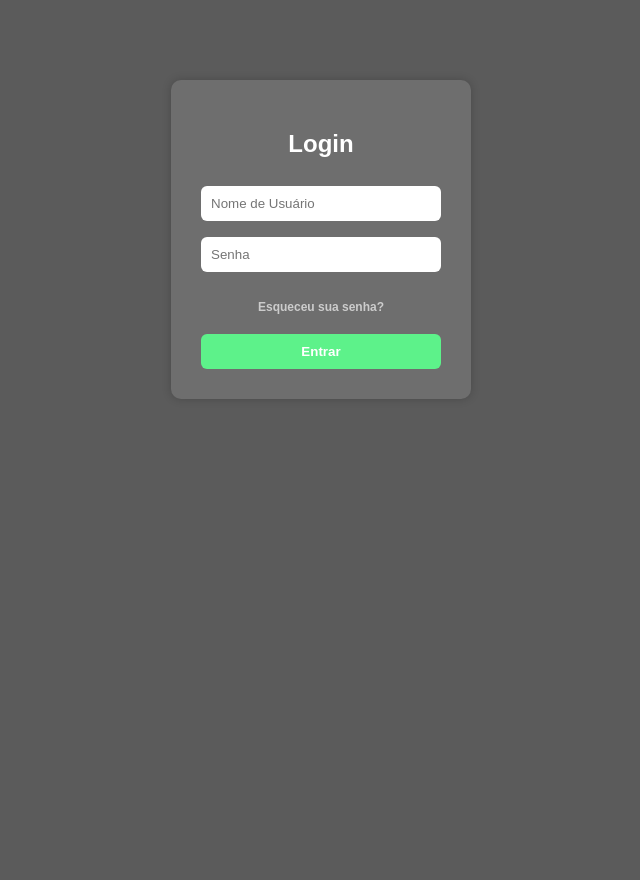
After one commit to PhilipiGomes/irrigacao-front, a Flask app: page /login in a window 1280 px wide. The commit adds this page. Shown: the whole page, without its empty margins (319-959 px from the left). Run offline with Flask 3, Linux system fonts and the light colour scheme.

Commit message:
Caixa de login

```diff
--- a/src/routes.py
+++ b/src/routes.py
@@ -1,24 +1,126 @@
 from src import app
-from flask import jsonify, render_template, request
-# Estado simulado
+from flask import (
+    jsonify, render_template, request,
+    redirect, url_for, session, flash
+)
+from werkzeug.security import generate_password_hash, check_password_hash
+
+app.secret_key = 'troque_para_uma_chave_secreta'
+
+def verify_default(hash):
+    """
+    Verifica se o hash da senha padrão foi alterado.
+    Se o hash for igual ao padrão, retorna True (indica que a senha deve ser trocada).
+    """
+    return check_password_hash(hash, '12345678')
+
+# *1. Defina seus usuários* (gera hash na inicialização)
+USERS = {
+    'admin': generate_password_hash('admin123'),
+    'user1': generate_password_hash('12345678')
+}
+
+RESET_REQUIRED = { user: verify_default(USERS[user]) for user in USERS }
+
+# Estado simulado da irrigação
 estado_irrigacao = {
     "agua": 0,        # 0 = desligado, 1 = ligado
     "umidade": 45     # valor simulado da umidade
 }
 
-@app.route('/')
-def index():
-    return render_template('caixalogin.html')
+# **1) Tela de login**
+@app.route('/', methods=['GET', 'POST'])
+@app.route('/login', methods=['GET','POST'])
+def login():
+    if request.method == 'POST':
+        user = request.form['username']
+        pw   = request.form['password']
+        # valida usuário e senha
+        if user in USERS and check_password_hash(USERS[user], pw):
+            # se ainda não trocou senha, vai p/ reset
+            if RESET_REQUIRED.get(user, False):
+                session['reset_user'] = user
+                return redirect(url_for('reset'))
+            # login normal
+            session['user'] = user
+            return redirect(url_for('welcome'))
+        flash('Usuário ou senha inválidos.', 'error')
+        return redirect(url_for('login'))
+    return render_template('login.html')
+
+
+# **2) Esqueceu senha (envio de e‑mail)**
+@app.route('/esqueceu-senha', methods=['GET', 'POST'])
+def forgot():
+    if request.method == 'POST':
+        email = request.form['email']
+        # aqui você dispararia o e‑mail...
+        return redirect(url_for('sent'))
+    return render_template('forgot.html')
+
+
+# **3) Confirmação de envio**
+@app.route('/enviado')
+def sent():
+    return render_template('sent.html')
+
+
+# **4) Redefinição de senha**
+@app.route('/redefinir-senha', methods=['GET','POST'])
+def reset():
+    # só quem está em reset_user chega aqui
+    if 'reset_user' not in session:
+        return redirect(url_for('login'))
+
+    user = session['reset_user']
+
+    if request.method == 'POST':
+        n = request.form['new_password']
+        c = request.form['confirm_password']
+        if not n or n != c:
+            flash('As senhas devem coincidir.', 'error')
+            return redirect(url_for('reset'))
+        # atualiza hash, desmarca necessidade de reset
+        USERS[user] = generate_password_hash(n)
+        RESET_REQUIRED[user] = False
+        # efetiva login e limpa reset flag
+        session.pop('reset_user')
+        session['user'] = user
+        flash('Senha alterada com sucesso!', 'success')
+        return redirect(url_for('welcome'))
+
+    return render_template('reset.html', user=user)
+
+
+# **5) Tela de boas‑vindas**
+@app.route('/bem-vindo')
+def welcome():
+    if 'user' not in session:
+        return redirect(url_for('login'))
+    return render_template('welcome.html', user=session['user'])
+
+
+# **6) Dashboard de irrigação**
+@app.route('/dashboard')
+def dashboard():
+    if 'user' not in session:
+        return redirect(url_for('login'))
+    return render_template('dashboard.html',
+                           umidade=estado_irrigacao['umidade'],
+                           status='OK' if estado_irrigacao['agua'] else 'Parado')
+
 
 @app.route('/status')
 def status():
     return jsonify(estado_irrigacao)
+
 
 @app.route('/ligar', methods=['POST'])
 def ligar():
     estado_irrigacao["agua"] = 1
     return '', 204
 
+
 @app.route('/desligar', methods=['POST'])
 def desligar():
     estado_irrigacao["agua"] = 0
--- /dev/null
+++ b/src/static/login.js
@@ -0,0 +1,9 @@
+// validação simples de login antes do POST
+document.querySelector('form').addEventListener('submit', e => {
+  const u = document.querySelector('input[name="username"]').value.trim();
+  const p = document.querySelector('input[name="password"]').value.trim();
+  if (!u || !p) {
+    e.preventDefault();
+    alert('Preencha todos os campos.');
+  }
+});
--- a/src/static/script.js
+++ /dev/null
@@ -1,6 +0,0 @@
-// Simulação de login com Google
-const googleBtn = document.getElementById('googleLogin');
-googleBtn.addEventListener('click', () => {
-  // Aqui você integraria a API do Google
-  alert('Redirecionando para o login com Google...');
-});
--- a/src/static/style.css
+++ b/src/static/style.css
@@ -1,90 +1,43 @@
-/* style.css */
-:root {
-  --bg-page: #555;
-  --bg-card: rgba(255,255,255,0.1);
-  --border-card: rgba(255,255,255,0.3);
-  --text-light: #fff;
-  --input-bg: #fff;
-  --input-text: #333;
-  --btn-primary: #76d67b;
-  --btn-primary-hover: #5ebd68;
-  --btn-google-bg: #fff;
-  --btn-google-hover: #eee;
+* { box-sizing: border-box; }
+body, html {
+  margin: 0; padding: 0;
+  width: 100%; height: 100%;
+  font-family: Arial, sans-serif;
+  background: #5b5b5b;
+  color: #fff;
 }
-* { box-sizing: border-box; margin: 0; padding: 0; }
-body {
-  min-height: 100vh;
-  display: flex;
-  justify-content: center;
-  align-items: center;
-  padding: 60px;
-  background: var(--bg-page);
-  font-family: Arial, sans-serif;
-  color: var(--text-light);
+.box {
+  background: #6e6e6e;
+  padding: 30px;
+  border-radius: 10px;
+  width: 300px;
+  margin: 80px auto;
+  text-align: center;
+  box-shadow: 0 0 10px #0003;
 }
-.card {
-  background: var(--bg-card);
-  border: 1px solid var(--border-card);
-  border-radius: 12px;
-  padding: 40px 30px;
-  width: 360px;
-  box-shadow: 0 4px 12px rgba(0,0,0,0.2);
+.box h2 { margin-bottom: 20px; }
+.box input {
+  width: 100%;
+  padding: 10px;
+  margin: 8px 0;
+  border: none;
+  border-radius: 6px;
+}
+.box button, .box a {
+  display: block;
+  width: 100%;
+  padding: 10px;
+  margin-top: 10px;
+  text-decoration: none;
+  border: none;
+  border-radius: 6px;
+  font-weight: bold;
   text-align: center;
 }
-.card h2 {
-  margin-bottom: 30px;
-  font-size: 28px;
-}
-.card input {
-  width: 100%;
-  padding: 14px 20px;
-  margin-bottom: 20px;
-  border: none;
-  border-radius: 30px;
-  font-size: 16px;
-  background: var(--input-bg);
-  color: var(--input-text);
-}
-.btn-primary {
-  display: block;
-  width: 100%;
-  padding: 15px 0;
-  font-size: 20px;
-  font-weight: bold;
-  background: var(--btn-primary);
-  color: var(--text-light);
-  border: none;
-  border-radius: 30px;
-  cursor: pointer;
-  transition: background 0.3s;
-  margin-bottom: 20px;
-}
-.btn-primary:hover {
-  background: var(--btn-primary-hover);
-}
-.divider {
-  margin: 20px 0;
-  font-size: 14px;
-  color: var(--text-light);
-}
-.btn-google {
-  display: flex;
-  align-items: center;
-  justify-content: center;
-  width: 100%;
-  padding: 12px 0;
-  font-size: 18px;
-  background: var(--btn-google-bg);
-  color: var(--input-text);
-  border: 1px solid var(--border-card);
-  border-radius: 30px;
-  cursor: pointer;
-  transition: background 0.3s;
-}
-.btn-google img {
-  height: 20px;
-  margin-right: 10px;
-}
-.btn-google:hover {
-  background: var(--btn-google-hover);
-}
+.box button { background: #5df28a; color: #fff; cursor: pointer; }
+.box a { background: transparent; color: #ccc; font-size: 14px; }
+.aux-link { text-align: right; }
+.aux-link a { font-size: 12px; }
+.flash { list-style: none; padding: 0; margin: 0 0 10px; }
+.flash li { background: #f66; padding: 5px; margin-bottom: 5px; border-radius: 4px; }
+.flash li.success { background: #6f6; }
--- /dev/null
+++ b/src/templates/login.html
@@ -0,0 +1,31 @@
+<!DOCTYPE html>
+<html lang="pt-br">
+<head>
+  <meta charset="UTF-8">
+  <title>Login</title>
+  <link rel="stylesheet" href="{{ url_for('static', filename='style.css') }}">
+  <script src="{{ url_for('static', filename='login.js') }}" defer></script>
+</head>
+<body>
+  <div class="box">
+    <h2>Login</h2>
+    {% with messages = get_flashed_messages(with_categories=true) %}
+      {% if messages %}
+        <ul class="flash">
+          {% for category, msg in messages %}
+            <li class="{{ category }}">{{ msg }}</li>
+          {% endfor %}
+        </ul>
+      {% endif %}
+    {% endwith %}
+    <form method="POST">
+      <input type="text" name="username" placeholder="Nome de Usuário" required>
+      <input type="password" name="password" placeholder="Senha" required>
+      <div class="aux-link">
+        <a href="{{ url_for('forgot') }}">Esqueceu sua senha?</a>
+      </div>
+      <button type="submit">Entrar</button>
+    </form>
+  </div>
+</body>
+</html>
```
Also changed, not shown: src/static/dashboard.js (added, +16 -0 lines), src/static/reset.js (added, +9 -0 lines), src/templates/caixalogin.html (deleted, +0 -21 lines), src/templates/dashboard.html (added, +20 -0 lines), src/templates/forgot.html (added, +21 -0 lines), src/templates/reset.html (added, +30 -0 lines), src/templates/sent.html (added, +15 -0 lines), src/templates/welcome.html (added, +14 -0 lines).
